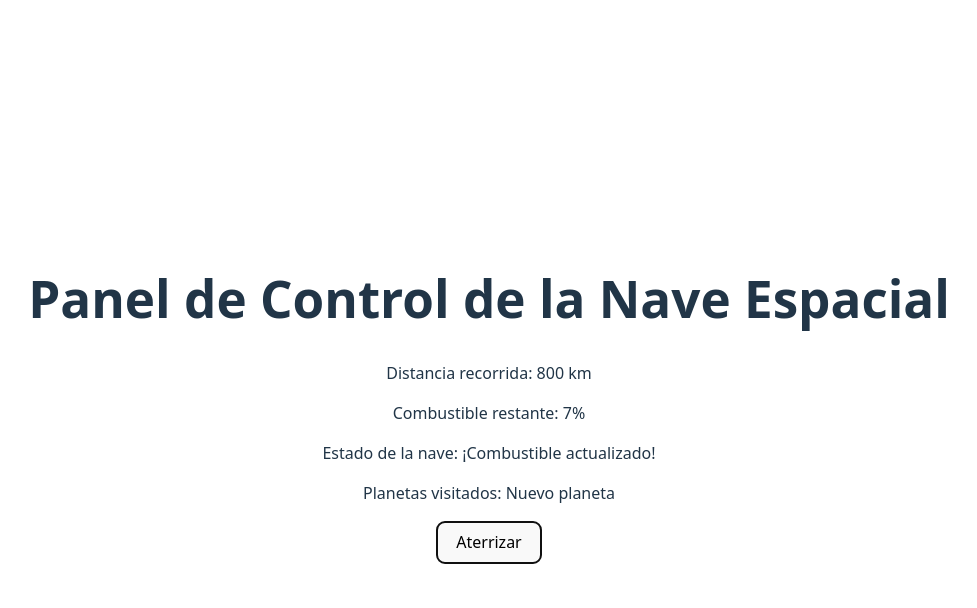
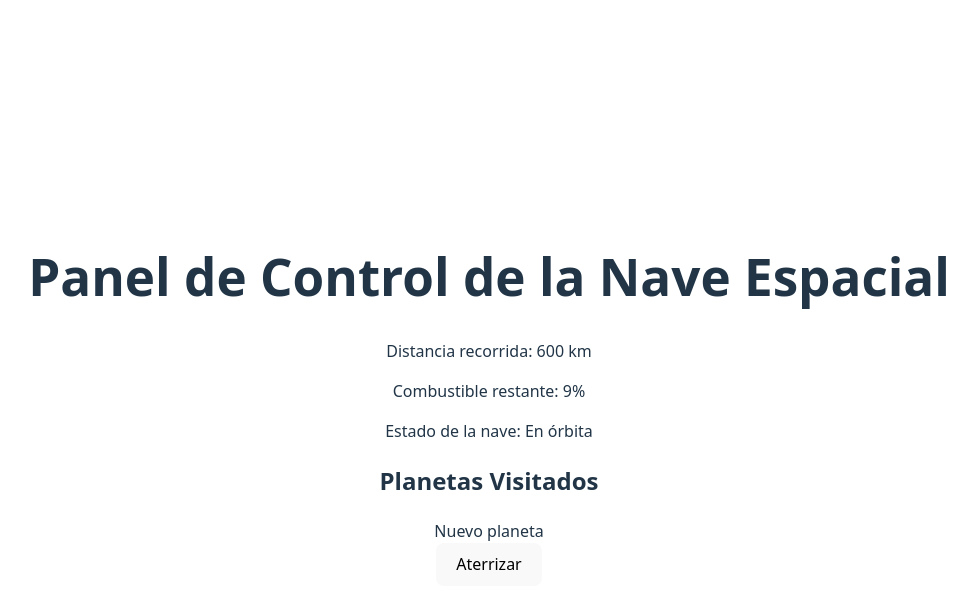
Before and after one commit to AmeghanFG/M6_IntroduccionAReact_Entregables, a React (Vite) app in the folder M6-4_Ciclo-de-vida-de-Componentes/: page / in a window 1280 px wide. Both pictures are taken after a click on the button "Aterrizar". Shown: the top 608 px of the page, without its empty margins (151-1128 px from the left). Built offline with nearby package versions, Linux system fonts and the light colour scheme.

Commit message:
Agregando componente planeta y mejorando setInterval

```diff
--- a/M6-4_Ciclo-de-vida-de-Componentes/src/App.jsx
+++ b/M6-4_Ciclo-de-vida-de-Componentes/src/App.jsx
@@ -1,4 +1,5 @@
 import React, { useState, useEffect, useMemo } from 'react';
+import Planeta from './components/Planeta';
 import './App.css'
 
 function App() {
@@ -8,11 +9,6 @@ function App() {
   const [estadoNave, setEstadoNave] = useState('En órbita');
   const [planetasVisitados, setPlanetasVisitados] = useState([]);
 
-  // Memorización
-  const mensajeEstado = useMemo(() => {
-    return estadoNave;
-  }, [estadoNave]);
-
   // Efectos
   useEffect(() => {
     console.log("¡El panel está listo!"); // Montaje
@@ -20,11 +16,13 @@ function App() {
     const intervalo = setInterval(() => { // Montaje
       // ... (simulación de vuelo)
       setCombustible((prev) => {
-        if (prev > 0) {
+        if (estadoNave === 'Aterrizando' || prev < 1) {
+          clearInterval(intervalo);
+          return prev;
+        } else {
           setDistancia((distancia) => distancia + 50); // Aumento de 100km por segundo
           return prev - 1; // Reducir combustible 1%
         }
-        return 0; // Salir del bucle si el combustible llega a 0
       });
     }, 1000);
 
@@ -32,22 +30,30 @@ function App() {
       clearInterval(intervalo); // Desmontaje
       console.log("El panel se ha apagado."); // Desmontaje
     };
-  }, []);
+  }, [estadoNave]);
 
-  // Efecto para manejar mensajes y aterrizar
+
   useEffect(() => {
-    setEstadoNave('¡Combustible actualizado!');
-    if (combustible === 0) {
+    // setEstadoNave('¡Combustible actualizado!');
+    console.log(`Combustible actualizado: ${combustible}%`);
+    if (combustible === 0 && estadoNave !== 'Aterrizando') {
       setEstadoNave('Sin combustible, aterriza para recargar ⛽️');
     }
   }, [combustible]);
 
+  // Memorización
+  const mensajeEstado = useMemo(() => {
+    return estadoNave;
+  }, [estadoNave]);
+
   const aterrizar = () => {
     setEstadoNave('Aterrizando');
     setPlanetasVisitados((prev) => [...prev, 'Nuevo planeta']);
-    setCombustible(10); // Recarga de combustible para seguir viajando
+    setTimeout(() => {
+      setCombustible(10);
+      setEstadoNave('En órbita');
+    }, 1500); // Simula el aterrizaje y recarga de combustible
   };
-
 
   return (
     <>
@@ -56,10 +62,18 @@ function App() {
         <p>Distancia recorrida: {distancia} km</p>
         <p>Combustible restante: {combustible}%</p>
         <p>Estado de la nave: {mensajeEstado}</p>
-        <p>Planetas visitados: {planetasVisitados.join(', ') || 'Ninguno'}</p>
+
+        <h2>Planetas Visitados</h2>
+        {planetasVisitados.length > 0 ? (
+          planetasVisitados.map((planeta, index) => (
+            <Planeta key={index} nombre={planeta} />
+          ))
+        ) : (
+          <p>No has visitado ningún planeta aún.</p>
+        )}
       </div>
       <div>
-        <button onClick={aterrizar}>Aterrizar</button>
+        <button onClick={aterrizar} disabled={estadoNave === 'Aterrizando'}>Aterrizar</button>
       </div>
     </>
   )
--- /dev/null
+++ b/M6-4_Ciclo-de-vida-de-Componentes/src/components/Planeta.jsx
@@ -0,0 +1,11 @@
+import React, { useEffect } from 'react';
+
+function Planeta({ nombre }) {
+  useEffect(() => {
+    console.log(`¡El planeta ${nombre} ha aparecido!`); // Montaje
+    return () => console.log(`¡El planeta ${nombre} ha desaparecido!`); // Desmontaje
+  }, [nombre]);
+  return <div>{nombre}</div>;
+}
+
+export default Planeta;
```
